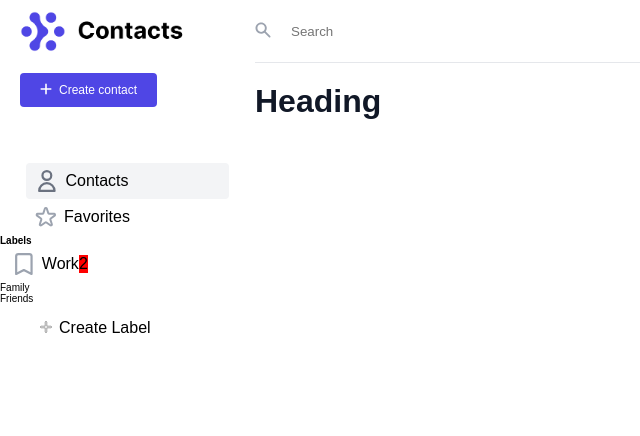
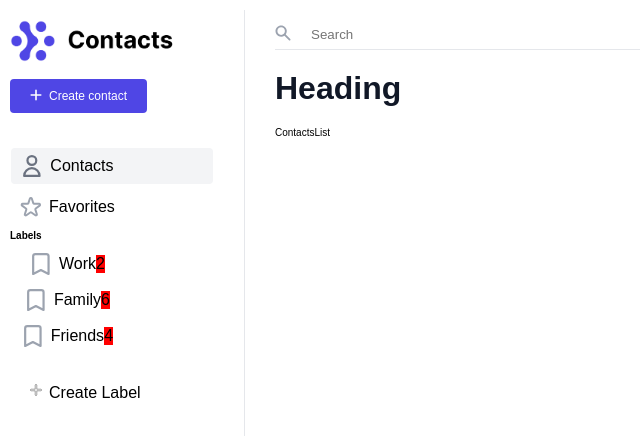
Before and after one commit to StefanPandzic/enlight_zadatak_contactsApp, a React (Create React App) app: page / in a window 1280 px wide. Shown: the top 436 px of the page, without its empty margins (0-640 px from the left). Built offline with nearby package versions, Linux system fonts and the light colour scheme.

Commit message:
Fixed Layout

```diff
--- a/src/base/_base.scss
+++ b/src/base/_base.scss
@@ -18,6 +18,5 @@ body {
 .container {
   display: grid;
 
-  grid-template-rows: 63px min-content 1fr;
   grid-template-columns: minmax(25.5rem, max-content) 1fr;
 }
--- a/src/components/App.js
+++ b/src/components/App.js
@@ -1,6 +1,7 @@
 import React from "react";
 import { useState } from "react";
 import logo from "../images/logo.png";
+import ContactsList from "./ContactsList";
 import Icon from "./Icons";
 /*
 const contacts = [
@@ -80,23 +81,17 @@ const App = () => {
 
   return (
     <div className="container">
+      <div className="sidebar">
         <header className="header">
           <img src={logo} alt="Logo" className="logo" />
         </header>
-      <form action="#" className="search">
-        <button className="search__button">
-          <Icon name="search" size={16} />
-        </button>
-        <input type="text" className="search__input" placeholder="Search" />
-      </form>
-      <section className="heading">
-        <h1 className="header-1">Heading</h1>
-      </section>
-      <div className="sidebar">
+        <div className="sidebar__cta">
           <button className="btn btn--create-contact">
             <Icon name="plus" size={12} />
             <span>Create contact</span>
           </button>
+        </div>
+        <nav className="sidebar__nav">
           <a href="#" className="link link--active">
             <Icon name="contact" size={22} />
             <span>Contacts</span>
@@ -107,6 +102,7 @@ const App = () => {
           </a>
           <div className="labels">
             <h4 className="header-4">Labels</h4>
+          </div>
           <ul className="labels__list">
             <li className="labels__item">
               <a href="#" className="link">
@@ -115,16 +111,41 @@ const App = () => {
                 <div className="notification">2</div>
               </a>
             </li>
-            <li className="labels__item">Family</li>
-            <li className="labels__item">Friends</li>
+            <li className="labels__item">
+              {" "}
+              <a href="#" className="link">
+                <Icon name="ribbon" size={22} />
+                <span>Family</span>
+                <div className="notification">6</div>
+              </a>
+            </li>
+            <li className="labels__item">
+              {" "}
+              <a href="#" className="link">
+                <Icon name="ribbon" size={22} />
+                <span>Friends</span>
+                <div className="notification">4</div>
+              </a>
+            </li>
           </ul>
           <button className="btn btn--transparent btn--create-label">
             <Icon name="plus" stroke="#000" color="#000" size={12} />
             <span>Create Label</span>
           </button>
+        </nav>
       </div>
-      </div>
-      <main className="main"></main>
+      <main className="main-section">
+        <form action="#" className="search">
+          <button className="search__button">
+            <Icon name="search" size={16} />
+          </button>
+          <input type="text" className="search__input" placeholder="Search" />
+        </form>
+        <section className="heading">
+          <h1 className="header-1">Heading</h1>
+        </section>
+        <ContactsList />
+      </main>
     </div>
   );
 };
--- a/src/components/ContactsList.js
+++ b/src/components/ContactsList.js
@@ -2,19 +2,17 @@ import React from "react";
 import ContactItem from "./ContactItem";
 
 const ContactsList = (props) => {
-
+  /*
     const renderedContactsList = props.contacts.map((contact) => {
         return (
             <ContactItem contact={contact} />
         );
     });
 
+    {renderedContactsList}
+*/
 
-
-    return (
-        <div className="contacts">{renderedContactsList}</div>
-    );
-
-}
+  return <div className="contacts">ContactsList</div>;
+};
 
 export default ContactsList;
--- a/src/components/_button.scss
+++ b/src/components/_button.scss
@@ -3,8 +3,9 @@
   &:link,
   &:visited {
     text-decoration: none;
-    padding: 1.5rem 4rem;
-    display: inline-block;
+    padding: 1rem 2rem;
+    margin: 1.5rem 0;
+    display: flex;
     transition: all 0.2s;
     font-size: $text-font-size;
     background-color: $color-primary;
@@ -13,18 +14,13 @@
 
     border: none;
     cursor: pointer;
-  }
-
-  &--create-contact {
-    display: flex;
-    padding: 1rem 2rem;
-    margin: 1rem 0 0 2rem;
-    justify-content: space-between;
 
     span {
       margin-left: 0.7rem;
     }
+  }
 
+  &--create-contact {
     &:hover {
       transform: translateY(-3px);
       box-shadow: 0 0.5rem 0.5rem rgba($color-black, 0.2);
@@ -35,9 +31,5 @@
     color: $color-black;
     background-color: transparent;
     font-size: $default-font-size;
-
-    span {
-      margin-left: 0.7rem;
-    }
   }
 }
--- a/src/components/_sidebar.scss
+++ b/src/components/_sidebar.scss
@@ -1,10 +1,21 @@
 .sidebar {
-  grid-row: 2 / -1;
+  grid-column: 1;
+
+  margin: 1rem;
 
   display: grid;
 
-  grid-template-rows: 10rem repeat(2, 1fr);
-
   justify-items: start;
   align-items: start;
+
+  height: 97vh;
+  border-right: 1px solid $color-border;
+
+  grid-template-rows: auto auto 1fr;
+
+  &__nav {
+    margin-top: 2rem;
+    display: grid;
+    row-gap: 0.5rem;
+  }
 }
--- a/src/layout/_header.scss
+++ b/src/layout/_header.scss
@@ -1,13 +1,7 @@
 .header {
-  grid-row: 1 / 1;
-  grid-column: 1 / 1;
-
-  display: grid;
-  justify-items: start;
-  align-items: center;
+  margin-top: 1rem;
 }
 
 .logo {
   width: 16.5rem;
-  margin-left: 2rem;
 }
--- a/src/layout/_main-section.scss
+++ b/src/layout/_main-section.scss
@@ -1,6 +1,3 @@
-.main {
-
-    grid-column: 2 / -1;
-    grid-row: 2 / 3;
-
+.main-section {
+  margin: 2rem;
 }
```
Lines whose indentation alone changed are shown as unchanged.
